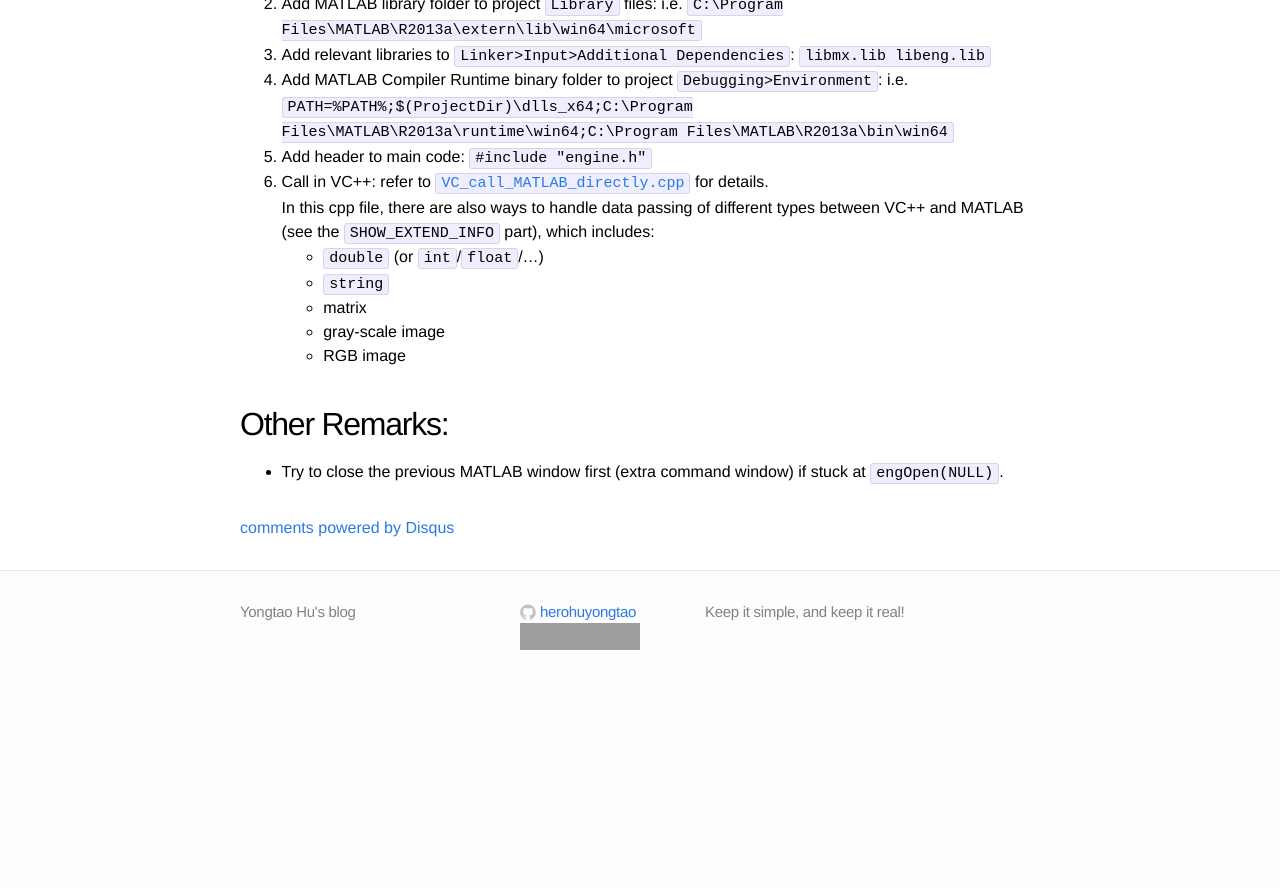
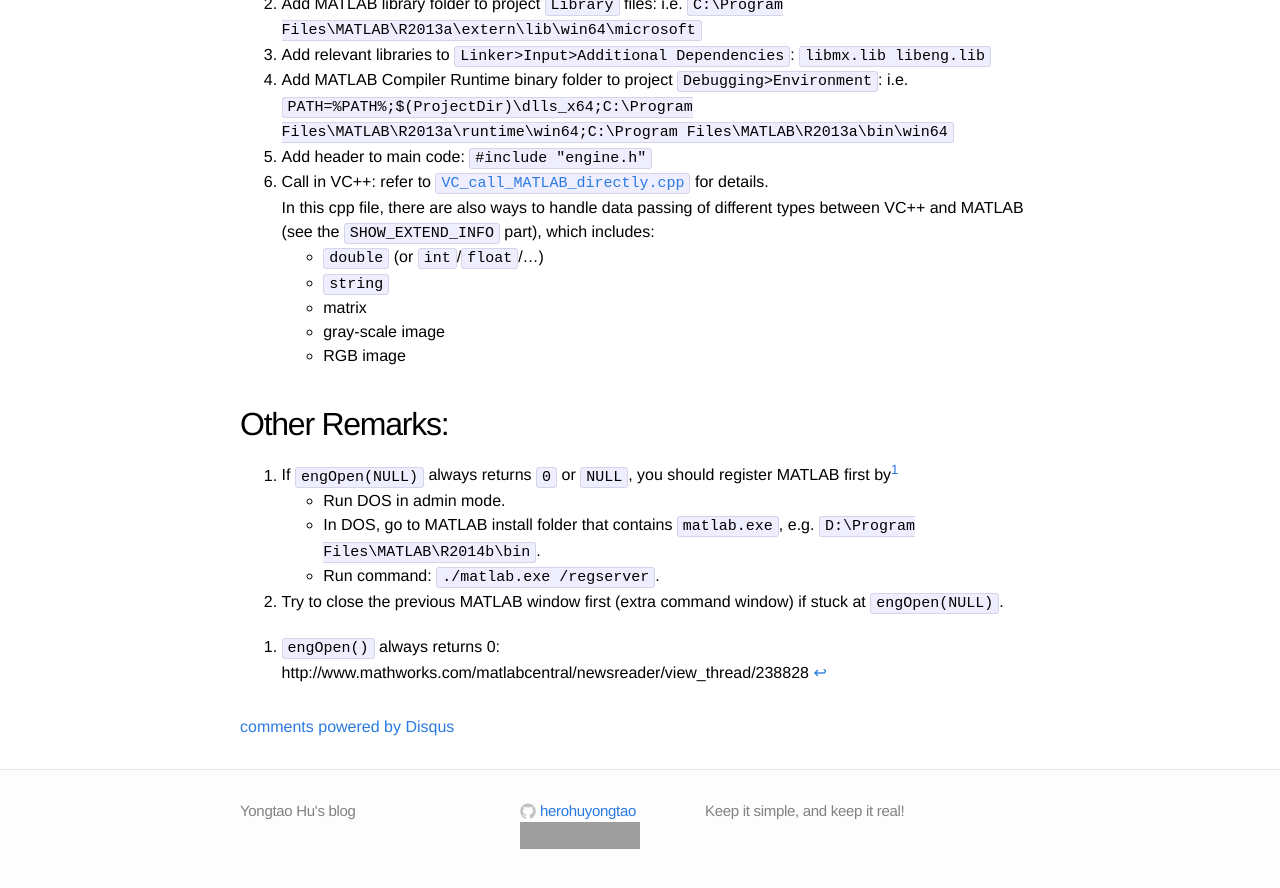
Before and after one commit to blog-ythu/blog-ythu.github.io, a Jekyll site: the page built from _posts/2013-12-27-mixed-programming-call-MATLAB-directly.md, in a window 1280 px wide and 900 px high, scrolled down 1132 px. Shown: the top 888 px of the window. Built offline with Jekyll 4.4.1, drawn with Linux system fonts in a browser that asks for light colours; nearby versions of some CDN libraries; Markdown is read by kramdown in place of the engine named in the settings; comment, search, counter and statistics services are not loaded; before the commit the page ends 1833 px from its top, so only the background shows below that; grey boxes are pictures that could not be loaded.

Commit message:
update post: MATLAB/C++ Mixed Programming

```diff
--- a/_posts/2013-12-27-mixed-programming-call-MATLAB-directly.md
+++ b/_posts/2013-12-27-mixed-programming-call-MATLAB-directly.md
@@ -49,4 +49,11 @@ This blog will focus on the second approach (also the easier one).
     - RGB image
 
 ## Other Remarks:
-- Try to close the previous MATLAB window first (extra command window) if stuck at `engOpen(NULL)`.
+1. If `engOpen(NULL)` always returns `0` or `NULL`, you should register MATLAB first by[^1]
+	- Run DOS in admin mode.
+	- In DOS, go to MATLAB install folder that contains `matlab.exe`, e.g. `D:\Program Files\MATLAB\R2014b\bin`.
+	- Run command: `./matlab.exe /regserver`.
+
+2. Try to close the previous MATLAB window first (extra command window) if stuck at `engOpen(NULL)`.
+
+[^1]: `engOpen()` always returns 0: http://www.mathworks.com/matlabcentral/newsreader/view_thread/238828
```
